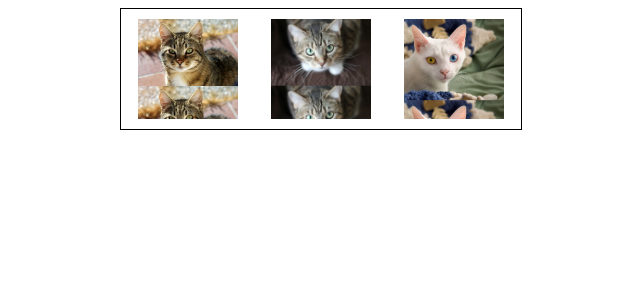
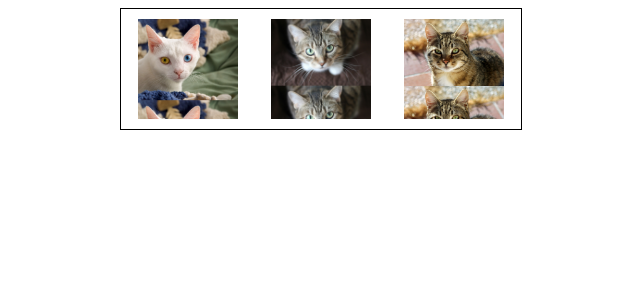
Before and after one commit to washed-dev/flashcards, a React (Create React App) app: page / in a window 1280 px wide. Shown: the top 300 px of the page, without its empty margins (319-959 px from the left). Built offline with nearby package versions, Linux system fonts and the light colour scheme.

Commit message:
add random cats

```diff
--- a/src/App.tsx
+++ b/src/App.tsx
@@ -1,9 +1,16 @@
-import React, { CSSProperties, StyleHTMLAttributes } from "react";
+import React, { CSSProperties, StyleHTMLAttributes, useState } from "react";
 import Card from "./Card";
-
 const getImg = (n: number) => {
   return `cat${n}.jpg`;
 };
+//Good
+const swapElements = (input: number[], begin: number, end: number) => {
+  let temp = input[end];
+  input[end] = input[begin];
+  input[begin] = temp;
+  return input;
+};
+
 const ContainerStyle: CSSProperties = {
   display: "flex",
   width: "100%",
@@ -20,17 +27,27 @@ const BoxStyle: CSSProperties = {
   paddingBottom: "10px",
 };
 
-const select = () => {
-  alert("foo");
-};
 function App() {
+  const [imgs, setImgs] = useState<number[]>([3, 2, 1]);
+  const randomizeArray = (input: number[]) => {
+    let n = input.length;
+    for (var i = 0; i < n; i++) {
+      let seed = Math.random();
+      seed = seed !== 1 ? seed : 0;
+      swapElements(input, i, Math.floor(seed * n));
+    }
+    setImgs(new Array(...input));
+  };
+  const select = () => {
+    randomizeArray(imgs);
+  };
   return (
     <div className="App">
       <div style={ContainerStyle} className="container">
         <div style={BoxStyle}>
-          <Card select={select} img={getImg(1)}></Card>
-          <Card select={select} img={getImg(2)} />
-          <Card select={select} img={getImg(3)} />
+          <Card select={select} img={getImg(imgs[0])} />
+          <Card select={select} img={getImg(imgs[1])} />
+          <Card select={select} img={getImg(imgs[2])} />
         </div>
       </div>
     </div>
```
